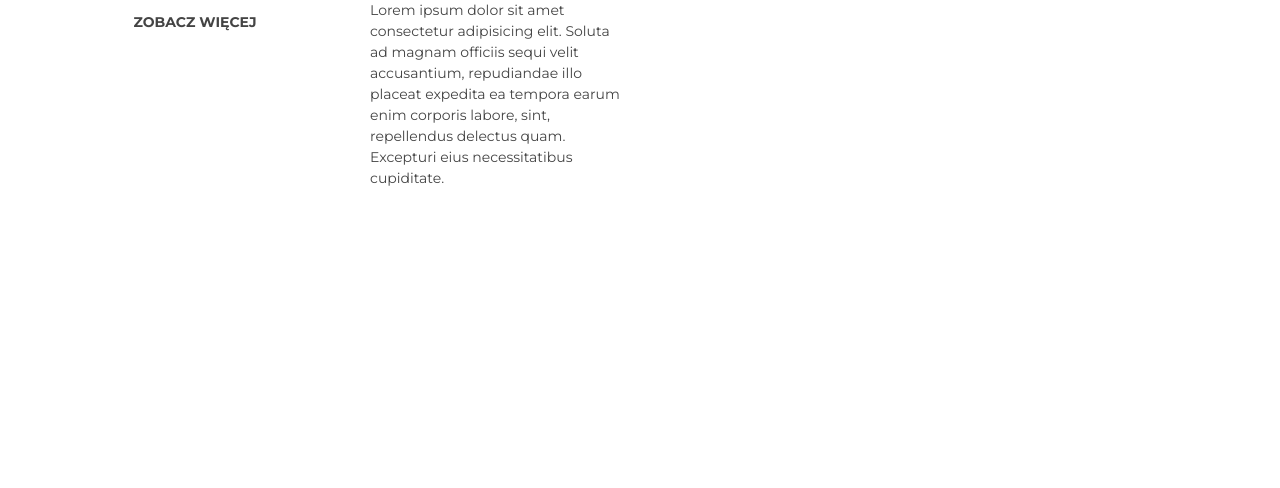
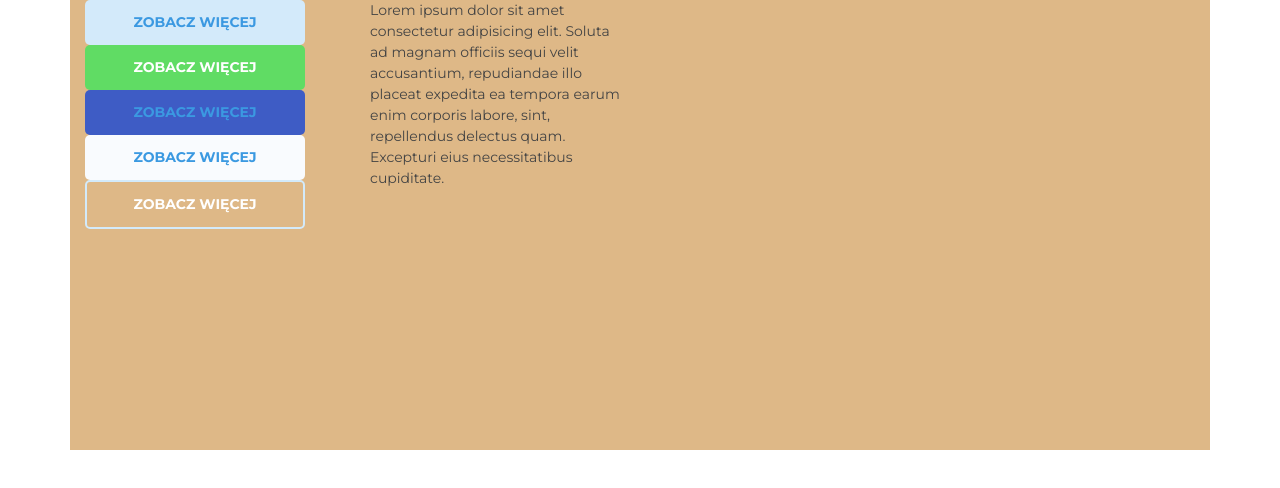
Before and after one commit to RobertSajdak/Health-Care-Clinic, a website: page src/index.html in a window 1280 px wide. Drawn offline with nearby package versions, Linux system fonts and the light colour scheme; files that its build step writes are made by us from their sources.

Commit message:
#6 - added btn variants in the components layer.

```diff
--- a/src/index.html
+++ b/src/index.html
@@ -14,12 +14,16 @@
   </head>
   <body>
     <div class="o-container">
-      <div class="o-row">
+      <div class="o-row" style="background-color: burlywood">
         <div
           class="o-col o-col--md50 o-col--lg25"
           style="height: 400px; margin-bottom: 50px"
         >
-          <a class="c-btn" href="#">Zobacz więcej</a>
+          <a class="c-btn c-btn--primary" href="#">Zobacz więcej</a>
+          <a class="c-btn c-btn--accent" href="#">Zobacz więcej</a>
+          <a class="c-btn c-btn--dark-blue" href="#">Zobacz więcej</a>
+          <a class="c-btn c-btn--light" href="#">Zobacz więcej</a>
+          <a class="c-btn c-btn--outline" href="#">Zobacz więcej</a>
         </div>
 
         <div
--- a/src/sass/06-components/_btn.scss
+++ b/src/sass/06-components/_btn.scss
@@ -10,9 +10,66 @@
   padding: 0.75rem 0;
   text-align: center;
   text-transform: uppercase;
+  transition: all 0.25s ease-in-out;
   width: $grid-base * 22;
 
   &:hover {
     text-decoration: none;
   }
+
+  &--primary {
+    background-color: $blue-light;
+    color: $blue-text;
+
+    &:hover {
+      //przyciemnienie koloru tła o podany % przy najechaniu kursorem myszki na przycisk
+      background-color: darken($blue-light, 30%);
+      color: $white;
+    }
+  }
+
+  &--accent {
+    background-color: $green;
+    color: $white;
+
+    &:hover {
+      //przyciemnienie koloru tła o podany % przy najechaniu kursorem myszki na przycisk
+      background-color: darken($green, 30%);
+      color: $white;
+    }
+  }
+
+  &--dark-blue {
+    background-color: $blue-dark;
+    color: $blue-text;
+
+    &:hover {
+      //przyciemnienie koloru tła o podany % przy najechaniu kursorem myszki na przycisk
+      background-color: darken($blue-dark, 30%);
+      color: $white;
+    }
+  }
+
+  &--light {
+    background-color: $gray-light;
+    color: $blue-text;
+
+    &:hover {
+      //przyciemnienie koloru tła o podany % przy najechaniu kursorem myszki na przycisk
+      background-color: darken($white, 30%);
+      color: $white;
+    }
+  }
+
+  &--outline {
+    background-color: transparent;
+    border: 2px solid $blue-light;
+    color: $white;
+
+    &:hover {
+      //przyciemnienie koloru tła o podany % przy najechaniu kursorem myszki na przycisk
+      color: $blue-dark;
+      border: 2px solid $blue-dark;
+    }
+  }
 }
```
